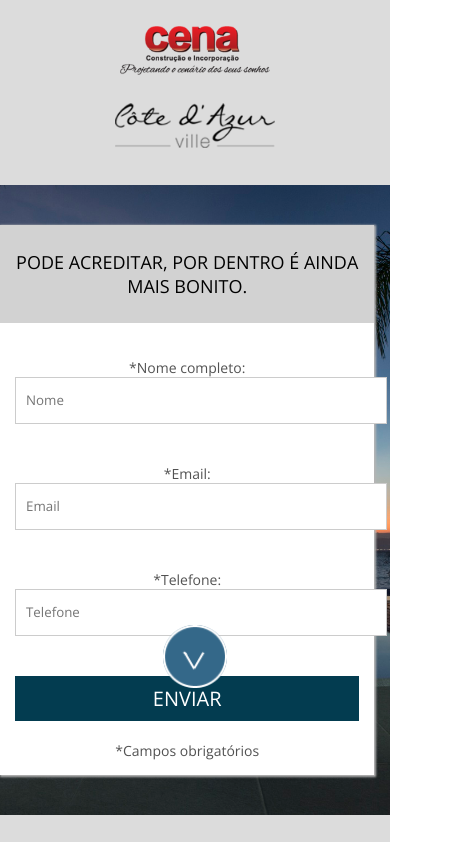
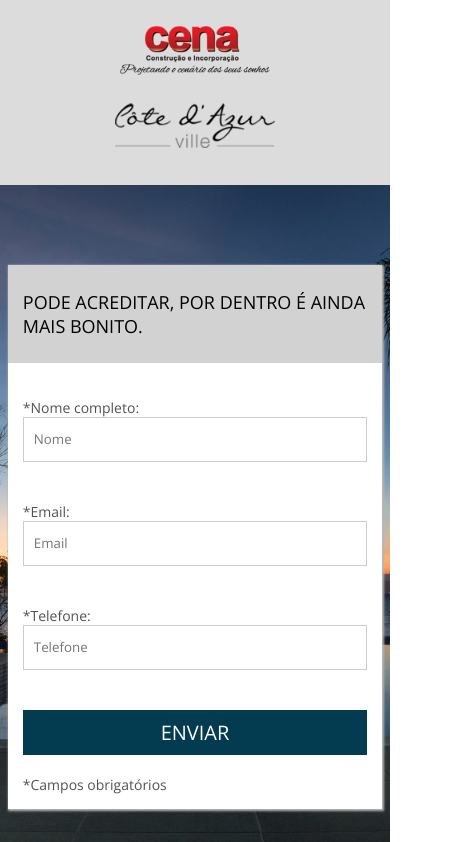
Before and after one commit to NatanaelSaymon/Projeto_05, a plain HTML site: page index.html in a window 390 px wide. Shown: the top 842 px of the page, 470 px wide, since content can reach past the window. Drawn offline with nearby package versions, Linux system fonts and the light colour scheme.

Commit message:
responsivo finalizado

```diff
--- a/assets/css/template.css
+++ b/assets/css/template.css
@@ -3,7 +3,7 @@
 *{
     margin: 0;
     padding: 0;
-    box-sizing: 0;
+    box-sizing: border-box;
     font-family: 'Open Sans', sans-serif;
 }
 
@@ -66,7 +66,7 @@ section.cover-form{
     right: 30px;
     top: -2.5%;
     width: 400px;
-    margin-right: 40px;
+    /* margin-right: 40px; */
     height: 105%;
     background-color: #ffffff;
     box-shadow: 1px 1px 2px 1px rgb(180,180,180);
@@ -86,8 +86,8 @@ section.cover-form{
 }
 
 .form-container form input[type=text]{
-    /* width: 100%; */
-    width: 360px;
+    width: 100%;
+    /* width: 360px; */
     border: 1px solid #ccc;
     height: 45px;
     line-height: 45px;
@@ -177,7 +177,7 @@ section.chamada p{
 
 .item-2-mosaico{
     width: 40%;
-    padding: 40px;
+    padding: 90px 40px;
     background-color: #f2f2f2;
 }
 
@@ -193,6 +193,25 @@ footer img{
 }
 
 /*RESPONSIVO*/
+
+@media screen and (max-width: 1024px){
+
+	.bg{
+		height: auto;
+		padding: 80px 0;
+		text-align: center;
+	}
+
+	.form-container{
+		text-align: left;
+		height: auto;
+		width: 96%;
+		max-width: 400px;
+		position: static;
+		display: inline-block;
+	}
+}
+/*
 @media screen and (max-width: 960px){
 
     .bg{
@@ -208,7 +227,7 @@ footer img{
         position: static;
         display: inline-block;
     }
-}
+} */
 
 @media screen and (max-width: 768px){
     .flex-mosaico{
--- a/index.html
+++ b/index.html
@@ -62,7 +62,7 @@
     </section><!--end section-->
 
     <section class="chamada">
-      <div class="icone-seta"></div>
+      <!-- <div class="icone-seta"></div> -->
       <div class="container">
         <h2>Viva a vida que você sempre sonhou</h2>
         <p>Coberturas e apartamentos de frente para o mar em São Paulo</p>
```
Also changed, not shown: 2 other files.
